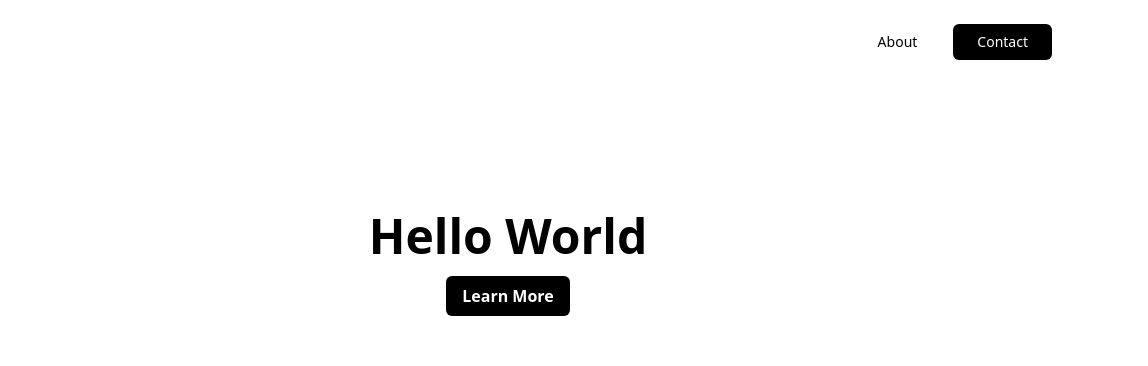
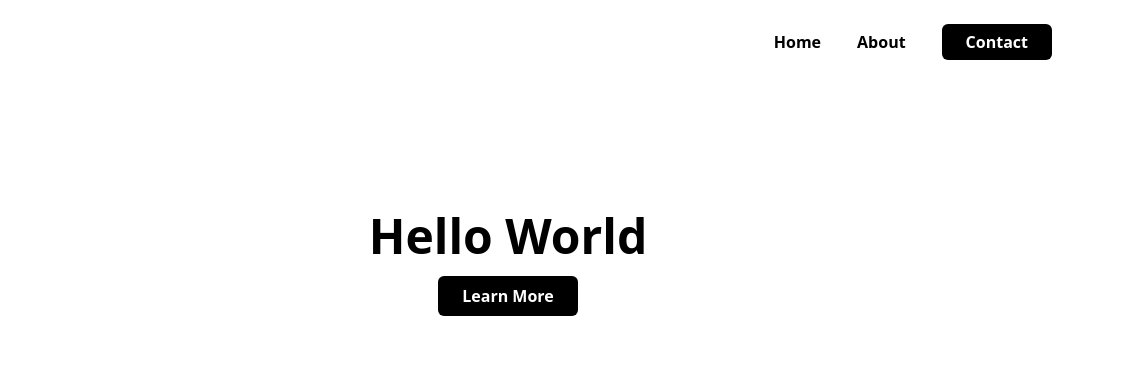
Before and after one commit to davisgary/gatsby-typescript, a Gatsby site: page / in a window 1280 px wide. Shown: the top 366 px of the page, 132-1280 px from the left. Built offline with nearby package versions, Linux system fonts and the light colour scheme; Gatsby itself is replaced by a stand-in of ours.

Commit message:
Update button

```diff
--- a/src/components/buttons/black.tsx
+++ b/src/components/buttons/black.tsx
@@ -8,7 +8,7 @@ const Button: React.FC<ButtonProps> = ({ link }) => {
   return (
     <div className="flex justify-center mt-4">
       <a href={link} className="text-center">
-        <button className="bg-black hover:bg-blue-900 text-white font-bold py-2 px-4 rounded-md">
+        <button className="bg-black hover:bg-blue-900 text-white font-semibold py-2 px-6 rounded-md">
           Learn More
         </button>
       </a>
--- a/src/components/layouts/navbar/main.tsx
+++ b/src/components/layouts/navbar/main.tsx
@@ -13,12 +13,18 @@ const Navbar: React.FC = () => {
       <div className="text-sm flex-grow flex items-center justify-end">
         <Link
           to="/"
-          className="inline-block flex items-center mr-9 text-sm font-sans font-medium text-black"
+          className="inline-block flex items-center mr-9 text-base font-sans font-semibold text-black hover:text-blue-900"
+        >
+          Home
+        </Link>
+        <Link
+          to="/about"
+          className="inline-block flex items-center mr-9 text-base font-sans font-semibold text-black hover:text-blue-900"
         >
           About
         </Link>
         <Link to="/contact" className="inline-block flex items-center">
-          <button className="px-6 py-2 text-sm font-sans font-medium text-white bg-black rounded-md">
+          <button className="px-6 py-1.5 text-base font-sans font-semibold text-white bg-black hover:bg-blue-900 rounded-md">
             Contact
           </button>
         </Link>
```
